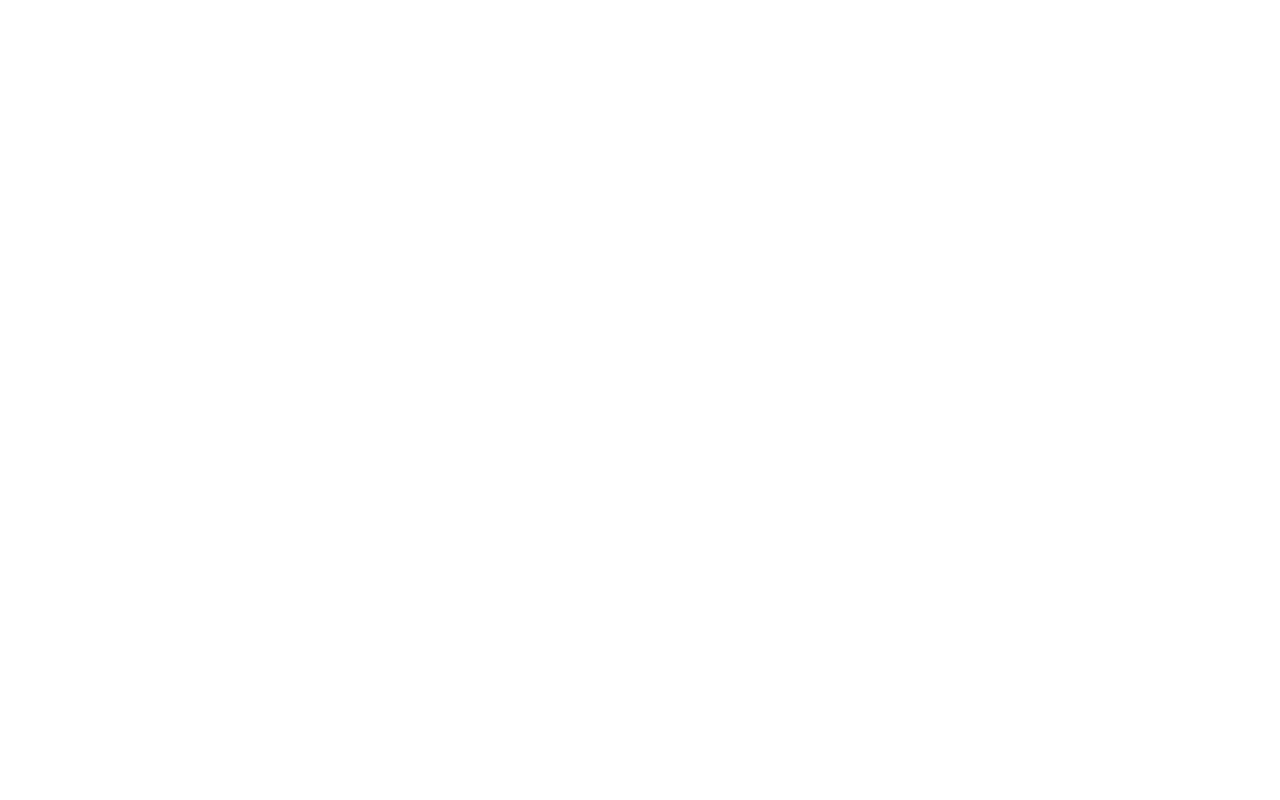
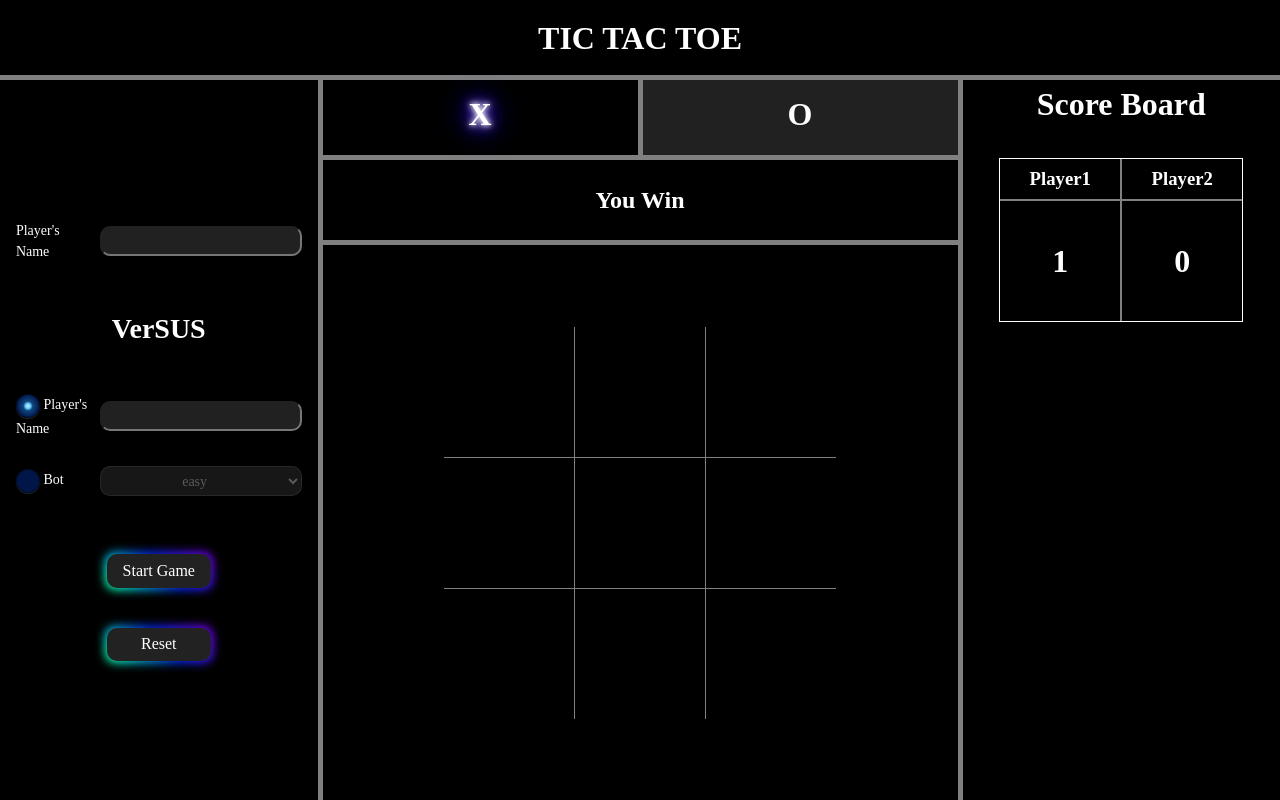
Before and after one commit to Andmana/tic-tac-toe, a plain HTML site: page index.html in a window 1280 px wide. Drawn offline with Linux system fonts and the light colour scheme.

Commit message:
Add interface and styling

```diff
--- a/index.html
+++ b/index.html
@@ -8,6 +8,83 @@
         <link rel="stylesheet" href="style.css" />
     </head>
     <body>
+        <header>
+            <div class="hero">
+                <h1>TIC TAC TOE</h1>
+            </div>
+        </header>
+        <main>
+            <div class="container">
+                <div class="left">
+                    <div class="players">
+                        <label for="player1">Player's Name</label>
+                        <input id="player1" type="text" />
+                        <h1 id="vs">VerSUS</h1>
+                        <div>
+                            <input
+                                type="radio"
+                                name="player2"
+                                class="input"
+                                checked
+                            />
+                            <label>Player's Name</label>
+                        </div>
+                        <input type="text" />
+                        <div>
+                            <input
+                                type="radio"
+                                name="player2"
+                                class="input"
+                                disabled
+                            />
+                            <label for="">Bot</label>
+                        </div>
+                        <select name="" id="" disabled>
+                            <option value="">easy</option>
+                            <option value="">Medium</option>
+                            <option value="">Hard</option>
+                        </select>
+                    </div>
+
+                    <div class="buttons">
+                        <button class="button-85" id="start">Start Game</button>
+                        <button class="button-85" id="reset">Reset</button>
+                    </div>
+                </div>
+                <div class="middle">
+                    <div class="signBoard">
+                        <div class="X glow-text"><h1>X</h1></div>
+                        <div class="O"><h1>O</h1></div>
+                    </div>
+                    <div class="resultBoard">
+                        <h2>You Win</h2>
+                    </div>
+                    <div class="gameBoard">
+                        <div class="board">
+                            <div></div>
+                            <div></div>
+                            <div></div>
+                            <div></div>
+                            <div></div>
+                            <div></div>
+                            <div></div>
+                            <div></div>
+                            <div></div>
+                        </div>
+                    </div>
+                </div>
+                <div class="right">
+                    <h1>Score Board</h1>
+                    <div class="scoreBoard">
+                        <div><h3>Player1</h3></div>
+                        <div><h3>Player2</h3></div>
+                        <div><h1>1</h1></div>
+                        <div><h1>0</h1></div>
+                    </div>
+                </div>
+            </div>
+        </main>
         <script src="script.js"></script>
+        <footer></footer>
     </body>
 </html>
--- a/style.css
+++ b/style.css
@@ -0,0 +1,387 @@
+/*
+  Josh's Custom CSS Reset
+  https://www.joshwcomeau.com/css/custom-css-reset/
+*/
+
+*,
+*::before,
+*::after {
+    box-sizing: border-box;
+}
+
+* {
+    margin: 0;
+}
+
+body {
+    line-height: 1.5;
+    -webkit-font-smoothing: antialiased;
+}
+
+img,
+picture,
+video,
+canvas,
+svg {
+    display: block;
+    max-width: 100%;
+}
+
+input,
+button,
+textarea,
+select {
+    font: inherit;
+}
+
+p,
+h1,
+h2,
+h3,
+h4,
+h5,
+h6 {
+    overflow-wrap: break-word;
+}
+
+p {
+    text-wrap: pretty;
+}
+h1,
+h2,
+h3,
+h4,
+h5,
+h6 {
+    text-wrap: balance;
+}
+
+#root,
+#__next {
+    isolation: isolate;
+}
+
+/* *************** */
+/*                 */
+/*      My Own     */
+/*                 */
+/* *************** */
+
+body {
+    height: 100vh;
+    background-color: grey;
+    color: white;
+
+    display: grid;
+    gap: 5px;
+}
+
+input[type="text"],
+select {
+    background-color: #212121;
+    border-color: 2px solid white;
+    border-radius: 10px;
+    height: 30px;
+    padding: 0 10px;
+}
+
+input[type="text"]:focus,
+select:focus {
+    color: rgb(0, 255, 255);
+    background-color: #212121;
+    outline-color: rgb(0, 255, 255);
+    box-shadow: -3px -3px 15px rgb(0, 255, 255);
+    transition: 0.1s;
+    transition-property: box-shadow;
+}
+
+select {
+    text-align: center;
+}
+
+/* *************** */
+/*                 */
+/*      Header     */
+/*                 */
+/* *************** */
+
+.hero {
+    display: flex;
+    justify-content: center;
+    align-items: center;
+    padding: 20px 0;
+    height: 75px;
+
+    background-color: black;
+}
+
+/* *************** */
+/*                 */
+/*      Main       */
+/*                 */
+/* *************** */
+
+.container {
+    display: grid;
+    gap: 5px;
+    height: calc(100vh - 80px);
+    grid-template-columns: 1fr 2fr 1fr;
+}
+
+/* *************** */
+/*      Left       */
+/* *************** */
+
+.left {
+    grid-column: 1 / 2;
+    background-color: black;
+
+    display: flex;
+    flex-direction: column;
+    justify-content: center;
+    align-items: center;
+    padding: 0 5%;
+
+    gap: 50px;
+}
+
+.players {
+    display: grid;
+    grid-template-columns: 2fr 3fr;
+    grid-template-rows: 1fr 2fr 1fr 1fr;
+    row-gap: 20px;
+    column-gap: 10px;
+    font-size: 0.875rem;
+}
+.players * {
+    align-self: center;
+}
+
+#vs {
+    grid-area: 2 / 1 / 3 / 3;
+    text-align: center;
+}
+
+.buttons {
+    display: flex;
+    flex-direction: column;
+
+    gap: 40px;
+}
+
+/* *************** */
+/*      Midle      */
+/* *************** */
+
+.middle {
+    grid-column: 2 / 3;
+}
+
+.signBoard {
+    display: flex;
+    gap: 5px;
+}
+
+.signBoard div {
+    height: 75px;
+    padding: 10px 0;
+    flex: 1;
+    justify-items: center;
+    align-items: center;
+    background-color: #212121;
+}
+
+.glow-text {
+    background-color: black !important;
+    text-shadow: 0 0 5px #fff, /* White glow */ 0 0 10px #fff,
+        /* Stronger white glow */ 0 0 15px #4a18ff,
+        /* Pinkish glow */ 0 0 20px #290af0,
+        /* Stronger pink glow */ 0 0 30px #2e0cf1,
+        /* Even stronger pink glow */ 0 0 40px #3705ff; /* Max pink glow */
+    transition: text-shadow 0.3s ease-in-out;
+}
+
+.resultBoard {
+    display: flex;
+    justify-content: center;
+    align-items: center;
+    background-color: black;
+    margin: 5px 0;
+    height: 80px;
+}
+
+.gameBoard {
+    height: calc(100vh - 245px);
+    display: flex;
+    align-items: center;
+    justify-content: center;
+    background-color: black;
+}
+
+.board {
+    display: grid;
+    grid-template-columns: 1fr 1fr 1fr;
+    grid-template-rows: 1fr 1fr 1fr;
+
+    width: 392px;
+    height: 392px;
+    margin: auto;
+    background-color: gray;
+    gap: 1px;
+}
+
+.board div {
+    background-color: black;
+}
+
+/* *************** */
+/*      Right      */
+/* *************** */
+
+.right {
+    grid-column: 3 / 4;
+    background-color: black;
+
+    display: flex;
+    flex-direction: column;
+    align-items: center;
+    /* justify-content: center; */
+    gap: 30px;
+}
+
+.scoreBoard {
+    border: 1px solid white;
+    text-align: center;
+    display: grid;
+    grid-template-columns: 120px 120px;
+    grid-template-rows: 40px 120px;
+    gap: 2px;
+    background-color: grey;
+}
+
+.scoreBoard div {
+    display: flex;
+    align-items: center;
+    justify-content: center;
+    background-color: black;
+}
+
+/* CSS */
+.button-85 {
+    padding: 0.3em 1em;
+    border: none;
+    outline: none;
+    color: rgb(255, 255, 255);
+    background: #111;
+    cursor: pointer;
+    position: relative;
+    z-index: 0;
+    border-radius: 10px;
+    user-select: none;
+    -webkit-user-select: none;
+    touch-action: manipulation;
+}
+
+.button-85:before {
+    content: "";
+    background: linear-gradient(
+        45deg,
+        #ff0000,
+        #ff7300,
+        #fffb00,
+        #48ff00,
+        #00ffd5,
+        #002bff,
+        #7a00ff,
+        #ff00c8,
+        #ff0000
+    );
+    position: absolute;
+    top: -2px;
+    left: -2px;
+    background-size: 400%;
+    z-index: -1;
+    filter: blur(5px);
+    -webkit-filter: blur(5px);
+    width: calc(100% + 4px);
+    height: calc(100% + 4px);
+    animation: glowing-button-85 20s linear infinite;
+    transition: opacity 0.3s ease-in-out;
+    border-radius: 10px;
+}
+
+@keyframes glowing-button-85 {
+    0% {
+        background-position: 0 0;
+    }
+    50% {
+        background-position: 400% 0;
+    }
+    100% {
+        background-position: 0 0;
+    }
+}
+
+.button-85:after {
+    z-index: -1;
+    content: "";
+    position: absolute;
+    width: 100%;
+    height: 100%;
+    background: #222;
+    left: 0;
+    top: 0;
+    border-radius: 10px;
+}
+
+/* From Uiverse.io by adeladel522 */
+.input {
+    -webkit-appearance: none;
+    /* remove default */
+    /* display: block; */
+    width: 24px;
+    height: 24px;
+    border-radius: 12px;
+    cursor: pointer;
+    vertical-align: middle;
+    box-shadow: hsla(0, 0%, 100%, 0.15) 0 1px 1px,
+        inset hsla(0, 0%, 0%, 0.5) 0 0 0 1px;
+    background-color: hsla(222, 100%, 50%, 0.284);
+    background-image: -webkit-radial-gradient(
+        hsla(200, 100%, 90%, 1) 0%,
+        hsla(200, 100%, 70%, 1) 15%,
+        hsla(200, 100%, 60%, 0.3) 28%,
+        hsla(200, 100%, 30%, 0) 70%
+    );
+    background-repeat: no-repeat;
+    -webkit-transition: background-position 0.15s cubic-bezier(0.8, 0, 1, 1),
+        -webkit-transform 0.25s cubic-bezier(0.8, 0, 1, 1);
+    outline: none;
+}
+
+.input:checked {
+    -webkit-transition: background-position 0.2s 0.15s
+            cubic-bezier(0, 0, 0.2, 1),
+        -webkit-transform 0.25s cubic-bezier(0, 0, 0.2, 1);
+}
+
+.input:active {
+    -webkit-transform: scale(1.5);
+    -webkit-transition: -webkit-transform 0.1s cubic-bezier(0, 0, 0.2, 1);
+}
+
+/* The up/down direction logic */
+
+.input,
+.input:active {
+    background-position: 0 24px;
+}
+
+.input:checked {
+    background-position: 0 0;
+}
+
+.input:checked ~ .input,
+.input:checked ~ .input:active {
+    background-position: 0 -24px;
+}
```
